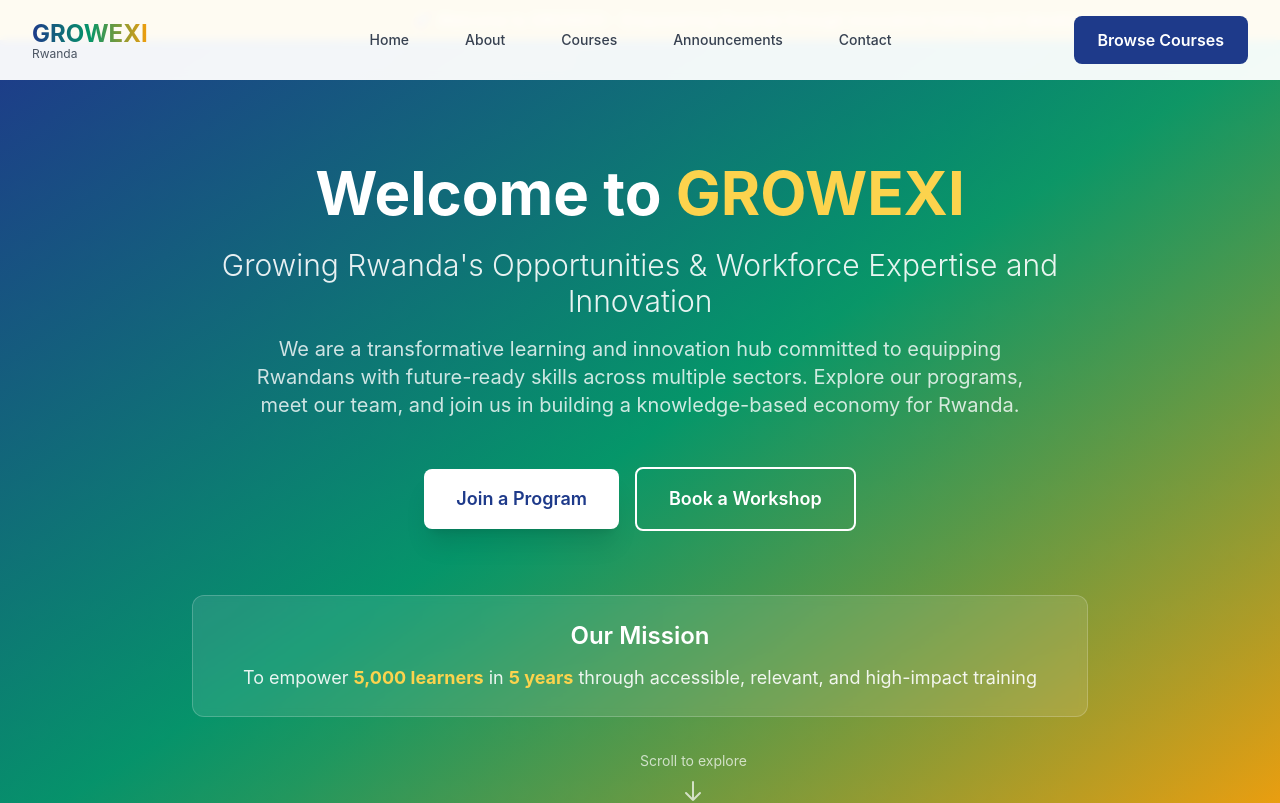
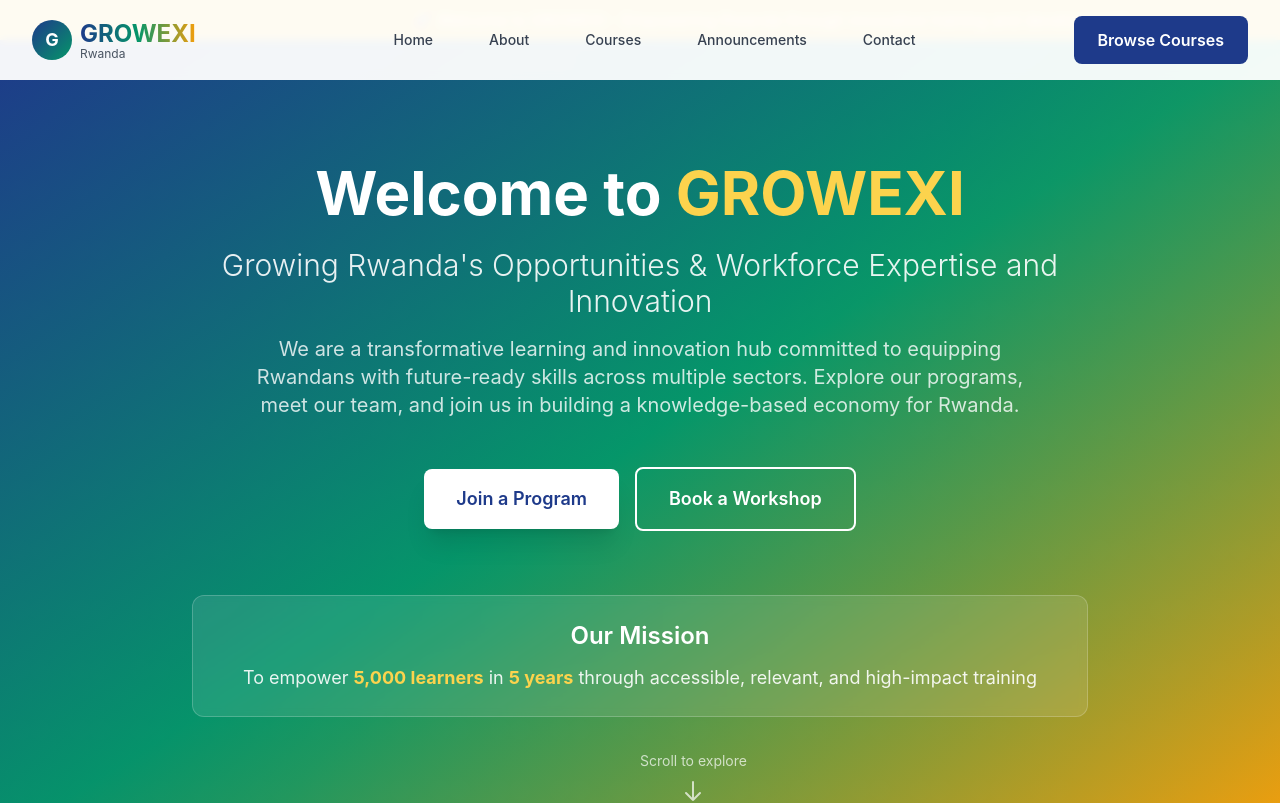
Before and after one commit to vishanthlynn/growexi-website, a React (Vite) app in the folder client/: page / in a window 1280 px wide. Shown: the top 803 px of the page. Built offline with nearby package versions, Linux system fonts and the light colour scheme; no server answers.

Commit message:
Add circular GROWEXI logo icon to header

```diff
--- a/client/src/components/layout/Header.jsx
+++ b/client/src/components/layout/Header.jsx
@@ -39,12 +39,17 @@ const Header = () => {
           <div className="flex items-center">
             <a
               href="https://growexi.org/"
-              className="flex-shrink-0 cursor-pointer hover:opacity-80 transition-opacity duration-300"
+              className="flex items-center gap-2 cursor-pointer hover:opacity-80 transition-opacity duration-300"
             >
-              <h1 className="text-2xl font-bold gradient-text">
-                GROWEXI
-              </h1>
-              <p className="text-xs text-neutral-600 -mt-1">Rwanda</p>
+              <div className="w-10 h-10 bg-gradient-to-br from-primary-600 to-secondary-600 rounded-full flex items-center justify-center">
+                <span className="text-white font-bold text-lg">G</span>
+              </div>
+              <div>
+                <h1 className="text-2xl font-bold gradient-text">
+                  GROWEXI
+                </h1>
+                <p className="text-xs text-neutral-600 -mt-1">Rwanda</p>
+              </div>
             </a>
           </div>
 
```
